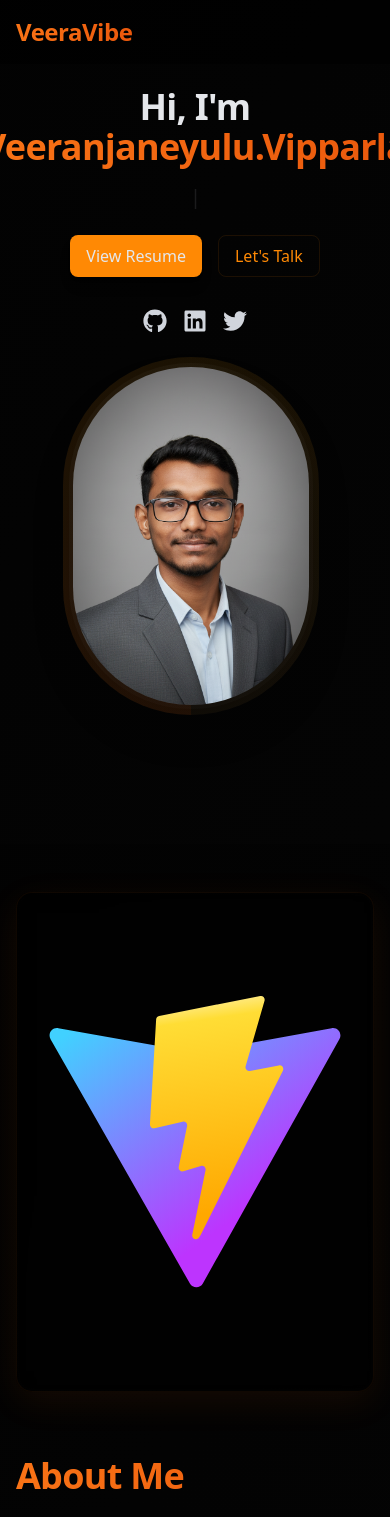
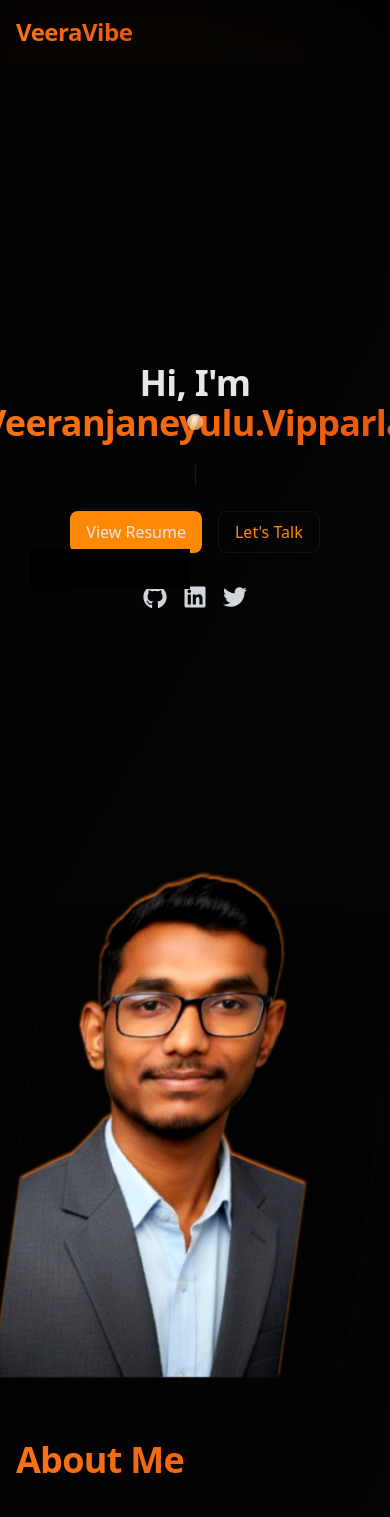
Before and after one commit to veera5423/my-portfolio, a React (Vite) app: page / in a window 390 px wide. Shown: the top 1517 px of the page. Built offline with nearby package versions, Linux system fonts and the light colour scheme.

Commit message:
updated about

```diff
--- a/package.json
+++ b/package.json
@@ -17,6 +17,7 @@
   "dependencies": {
     "@emailjs/browser": "^4.4.1",
     "@react-pdf/renderer": "^4.3.0",
+    "@splinetool/react-spline": "^4.1.0",
     "@tailwindcss/vite": "^4.1.17",
     "framer-motion": "^12.14.0",
     "react": "^18.2.0",
--- a/src/App.tsx
+++ b/src/App.tsx
@@ -1,6 +1,7 @@
 import { useEffect } from 'react';
 import { ThemeProvider, useTheme } from './context/ThemeContext';
 import Navbar from './components/layout/Navbar';
+import Background from './components/ui/Background';
 import Hero from './components/sections/Hero';
 import About from './components/sections/About';
 import Skills from './components/sections/Skills';
@@ -8,6 +9,8 @@ import Projects from './components/sections/Projects';
 import Education from './components/sections/Education';
 import Contact from './components/sections/Contact';
 import Footer from './components/layout/Footer';
+import MouseFollower from './components/ui/MouseFollower';
+import ThreeDAne from './components/ui/ThreeDAne';
 
 const AppContent = () => {
   const { isDarkMode, toggleTheme } = useTheme();
@@ -29,7 +32,10 @@ const AppContent = () => {
   return (
     <div className="min-h-screen bg-black transition-colors duration-300">
       <Navbar />
+      <Background />
       <main>
+
+        <MouseFollower />
         <Hero />
         <About />
         <Skills />
@@ -37,7 +43,7 @@ const AppContent = () => {
         <Education />
         <Contact />
       </main>
-      <Footer onThemeToggle={toggleTheme} isDarkMode={isDarkMode} />
+      <Footer  />
     </div>
   );
 };
--- a/src/components/sections/About.tsx
+++ b/src/components/sections/About.tsx
@@ -44,26 +44,19 @@ const About = () => {
           animate={inView ? 'visible' : 'hidden'}
           className="grid grid-cols-1 md:grid-cols-2 gap-16 items-center"
         >
-          <motion.div variants={itemVariants} className="relative group">
-            <div className="w-full h-[500px] rounded-2xl overflow-hidden glass neon-accent">
-              <motion.div
-                className="w-full h-full bg-black/10"
-                animate={{
-                  scale: [1, 1.02, 1],
-                }}
-                transition={{
-                  duration: 10,
-                  repeat: Infinity,
-                  repeatType: 'reverse',
-                }}
-              />
-              <img
-                src="vite.svg"
-                alt="Profile Sketch"
-                className="absolute inset-0 w-full h-full object-contain p-8 group-hover:scale-105 transition-transform duration-500"
-              />
+          <motion.div variants={itemVariants} className="relative group flex justify-center md:justify-start">
+            <div className="slanted-rect w-full h-[300px] md:w-[34rem] md:h-[20rem] mx-auto md:mx-0 glass ">
+              <div className="slanted-inner">
+                <img
+                  src="veera1.png"
+                  alt="Veeranjaneyulu Vipparla — Full Stack Developer"
+                  loading="lazy"
+                  className="slanted-image"
+                />
+              </div>
             </div>
           </motion.div>
+
 
           <div className="space-y-8">
             <motion.h2
--- a/src/components/sections/Hero.tsx
+++ b/src/components/sections/Hero.tsx
@@ -4,6 +4,7 @@ import { FaGithub, FaLinkedin, FaTwitter } from 'react-icons/fa';
 import { useState } from 'react';
 import ResumeModal from './ResumeModal';
 import Button from '../ui/Button';
+import ThreeDAne from '../ui/ThreeDAne';
 
 const Hero = () => {
   const [isResumeOpen, setIsResumeOpen] = useState(false);
@@ -66,20 +67,13 @@ const Hero = () => {
           initial={{ opacity: 0, x: 50 }}
           animate={{ opacity: 1, x: 0 }}
           transition={{ duration: 0.5 }}
-          className="flex-1 mt-6 md:mt-0"
+          className="flex-1 mt-0 md:mt-0 relative"
         >
-          <div className="relative mr-2 mb-36 w-64 h-64 md:w-[25rem] md:h-[25rem] mx-auto">
-            <div className="ring-gradient rounded-full p-1">
-              <div className="profile-frame rounded-full p-1">
-                <motion.img
-                  whileHover={{ scale: 1.05 }}
-                  src="veera2.png"
-                  alt="Profile"
-                  className="rounded-full shadow-2xl object-cover w-full h-full"
-                />
-              </div>
-            </div>
+          <div className="hidden md:block relative  -mt-3 ml-20 md:w-[34rem] md:h-[34rem] mx-auto">
+            {/* Spline canvas will fill the parent container on desktop only */}
+            <ThreeDAne />
           </div>
+          <div id="box" className="absolute z-50 bg-black  w-40 h-10 right-[5px] bottom-5"></div>
         </motion.div>
       </div>
       <ResumeModal isOpen={isResumeOpen} onClose={closeResume} />
@@ -87,4 +81,4 @@ const Hero = () => {
   );
 };
 
-export default Hero;
+export default Hero
--- /dev/null
+++ b/src/components/ui/Background.tsx
@@ -0,0 +1,13 @@
+import React from 'react';
+
+const Background: React.FC = () => {
+  return (
+    <div className="site-background" aria-hidden>
+      <div className="floating-blob blob-1" />
+      <div className="floating-blob blob-2" />
+      <div className="floating-blob blob-3" />
+    </div>
+  );
+};
+
+export default Background;
--- /dev/null
+++ b/src/components/ui/MouseFollower.tsx
@@ -0,0 +1,37 @@
+import React, { useEffect, useRef } from 'react';
+
+const MouseFollower: React.FC = () => {
+  const dotRef = useRef<HTMLDivElement | null>(null);
+  const pos = useRef({ x: window.innerWidth / 2, y: window.innerHeight / 2 });
+  const mouse = useRef({ x: pos.current.x, y: pos.current.y });
+
+  useEffect(() => {
+    const onMove = (e: MouseEvent) => {
+      mouse.current.x = e.clientX;
+      mouse.current.y = e.clientY;
+    };
+
+    let raf = 0;
+
+    const loop = () => {
+      pos.current.x += (mouse.current.x - pos.current.x) * 0.12;
+      pos.current.y += (mouse.current.y - pos.current.y) * 0.12;
+      if (dotRef.current) {
+        dotRef.current.style.transform = `translate3d(${pos.current.x - 8}px, ${pos.current.y - 8}px, 0)`;
+      }
+      raf = requestAnimationFrame(loop);
+    };
+
+    window.addEventListener('mousemove', onMove);
+    raf = requestAnimationFrame(loop);
+
+    return () => {
+      window.removeEventListener('mousemove', onMove);
+      cancelAnimationFrame(raf);
+    };
+  }, []);
+
+  return <div ref={dotRef} className="mouse-follower" />;
+};
+
+export default MouseFollower;
--- /dev/null
+++ b/src/components/ui/SkillOrbit.tsx
@@ -0,0 +1,48 @@
+import React from 'react';
+import { SiReact, SiTypescript, SiNodedotjs, SiTailwindcss, SiNextdotjs, SiMongodb, SiCss3, SiHtml5, SiJavascript, SiExpress } from 'react-icons/si';
+
+const skills = [SiReact, SiTypescript, SiNodedotjs, SiTailwindcss, SiNextdotjs,SiMongodb, SiExpress, SiJavascript, SiHtml5, SiCss3];
+
+const SkillOrbit: React.FC<{ size?: number; radius?: number }> = ({ size = 360, radius = 160 }) => {
+  const angleStep = (Math.PI * 2) / skills.length;
+  // increase depth factor for a stronger 3D effect
+  const depthFactor = 0.9 * radius; // how deep the z axis goes
+
+  return (
+    <div
+      className="orbit-container"
+      style={{ width: size, height: size }}
+      aria-hidden
+    >
+      <div className="orbit">
+        {skills.map((Icon, i) => {
+          const angle = i * angleStep;
+          const x = Math.cos(angle) * radius;
+          // larger vertical offset to make the ellipse more pronounced
+          const y = Math.sin(angle) * (radius * 0.18);
+          // z used to create depth; when the orbit rotates, items appear closer/further
+          const z = Math.sin(angle) * depthFactor;
+          const scale = 1 + (z / depthFactor) * 0.28; // stronger scale change with depth
+          const opacity = 0.6 + (z / depthFactor) * 0.35;
+
+          return (
+            <div
+              key={i}
+              className="orbit-item"
+              title={Icon.displayName || `skill-${i}`}
+              style={{
+                transform: `translate3d(${x}px, ${y}px, ${z}px) scale(${scale})`,
+                opacity,
+                zIndex: Math.round(z) + 200,
+              }}
+            >
+              <Icon />
+            </div>
+          );
+        })}
+      </div>
+    </div>
+  );
+};
+
+export default SkillOrbit;
--- /dev/null
+++ b/src/components/ui/ThreeDAne.jsx
@@ -0,0 +1,15 @@
+import Spline from '@splinetool/react-spline';
+
+export default function ThreeDAne() {
+  return (
+    <div className="spline-wrapper">
+      <div className="spline-canvas-wrapper">
+        <Spline scene="https://prod.spline.design/et35-CkaWA-U7EmL/scene.splinecode" className="spline-canvas" />
+      </div>
+
+      {/* Slanted blurred light overlays to simulate directional light */}
+      <div className="spline-light spline-light-1" aria-hidden />
+
+    </div>
+  );
+}
--- a/src/index.css
+++ b/src/index.css
@@ -134,8 +134,51 @@
 }
 
 .profile-frame {
-	background: linear-gradient(135deg, rgba(255,255,255,0.03), rgba(255,255,255,0.02));
+	background: linear-gradient(135deg, rgba(216, 20, 20, 0.03), rgba(231, 10, 10, 0.02));
 }
+
+/* Slanted rectangle portrait styles */
+.slanted-rect {
+
+	border-radius: 30px;
+	transform: skewX(-8deg);
+	transition: transform 420ms cubic-bezier(.1,.1,.1,1), box-shadow 320ms ease;
+	position: relative;
+	height: 420px;
+	/* background: linear-gradient(360deg, rgba(215, 14, 14, 0.02),rgba(219, 17, 17, 0.01)); */
+}
+
+.slanted-inner {
+	width: 100%;
+	height: 100%;
+	transform: skewX(2deg);
+	position: absolute;
+	z-index: 0;
+	/* box-shadow: 0 0 12px rgba(221, 11, 11, 0.12); */
+	transform: translateX(1.5%);
+	filter: drop-shadow(0 -.4mm 0.1rem var(--brand-500));
+
+}
+.slanted-image {
+	width: 80%;
+	height: 150%;
+	object-fit: cover;
+	/* filter: drop-shadow(5px 5px 10px rgba(240, 5, 5, 0.5)); */
+	transition: transform 420ms cubic-bezier(.2,.9,.2,1), filter 320ms ease;
+	filter: saturate(1.3) contrast(1.2);
+	z-index: 2;
+	position: absolute;
+	top: -49.5%;
+
+
+
+}.slanted-rect:hover .slanted-image {
+	transform: scale(1.05) translateY(2%);
+	filter: saturate(1.4) contrast(1.3) drop-shadow(0 6px 20px rgba(249,115,22,0.2));
+}
+
+
+
 
 /* Dark-specific tweaks (kept for compatibility) */
 .dark .ring-gradient {
@@ -144,3 +187,113 @@
 .dark .profile-frame {
  	background: linear-gradient(135deg, rgba(255,255,255,0.02), rgba(255,255,255,0.01));
 }
+
+/* Orbiting skills around the hero profile */
+.orbit-container {
+	position: absolute;
+	left: 50%;
+	top: 50%;
+	transform: translate(-50%, -50%);
+	pointer-events: none;
+	perspective: 900px; /* allow 3d perspective */
+}
+.orbit {
+	position: relative;
+	width: 100%;
+	height: 100%;
+	transform-style: preserve-3d;
+	will-change: transform;
+	/* rotate around Y to create a 3D orbit; keep a slight X tilt */
+	animation: orbit-3d 18s linear infinite;
+	transform: rotateX(18deg) rotateZ(0deg);
+}
+
+.orbit-item {
+	position: absolute;
+	left: 50%;
+	top: 50%;
+	transform-origin: center center;
+	width: 44px;
+	height: 44px;
+	margin-left: -22px;
+	margin-top: -22px;
+	display: grid;
+	place-items: center;
+	border-radius: 9999px;
+	background: rgba(255,255,255,0.03);
+	color: var(--brand-200);
+	box-shadow: 0 6px 18px rgba(0,0,0,0.6);
+	transition: transform 220ms ease-in, background 220ms ease-in-out, opacity 220ms ease;
+	pointer-events: auto;
+	backface-visibility: hidden;
+}
+.orbit-item svg { width: 22px; height: 22px; transform: translateZ(1px); }
+
+@keyframes orbit-3d {
+	from { transform: rotateY(0deg) rotateX(18deg); }
+	to { transform: rotateY(360deg) rotateX(18deg); }
+}
+
+/* Mouse follower */
+.mouse-follower {
+	position: fixed;
+	left: 0;
+	top: 0;
+	width: 16px;
+	height: 16px;
+	border-radius: 50%;
+	background: radial-gradient(circle at 40% 30%, rgba(255,255,255,0.85), rgba(249,115,22,0.9));
+	box-shadow: 0 6px 20px rgba(249,115,22,0.12), 0 0 40px rgba(249,115,22,0.06);
+	transform: translate3d(-50%, -50%, 0);
+	pointer-events: none;
+	mix-blend-mode: screen;
+	z-index: 60;
+}
+
+/* Background floating blobs */
+.site-background {
+	position: fixed;
+	inset: 0;
+	z-index: 0;
+	pointer-events: none;
+	overflow: hidden;
+}
+.floating-blob {
+	position: absolute;
+	filter: blur(40px);
+	opacity: 0.6;
+	mix-blend-mode: screen;
+}
+.blob-1 { width: 420px; height: 420px; background: radial-gradient(circle at 30% 30%, rgba(249,115,22,0.14), rgba(249,115,22,0.04)); left: -10%; top: -5%; animation: float-1 14s ease-in-out infinite; }
+.blob-2 { width: 360px; height: 360px; background: radial-gradient(circle at 60% 50%, rgba(59,130,246,0.08), rgba(59,130,246,0.02)); right: -8%; top: 10%; animation: float-2 18s ease-in-out infinite; }
+.blob-3 { width: 300px; height: 300px; background: radial-gradient(circle at 40% 60%, rgba(34,197,94,0.06), rgba(34,197,94,0.02)); left: 20%; bottom: -10%; animation: float-3 20s ease-in-out infinite; }
+
+@keyframes float-1 { 0% { transform: translateY(0) translateX(0) } 50% { transform: translateY(18px) translateX(8px) } 100% { transform: translateY(0) translateX(0) } }
+@keyframes float-2 { 0% { transform: translateY(0) translateX(0) } 50% { transform: translateY(-24px) translateX(-6px) } 100% { transform: translateY(0) translateX(0) } }
+@keyframes float-3 { 0% { transform: translateY(0) translateX(0) } 50% { transform: translateY(10px) translateX(12px) } 100% { transform: translateY(0) translateX(0) } }
+
+/* ensure content appears above background blobs */
+header, nav, main, section, footer, .card, .glass { position: relative; z-index: 40; }
+
+/* Spline wrapper + slanted blurred light overlays */
+.spline-wrapper { position: absolute; inset: 0; width: 100%; height: 100%; pointer-events: none; z-index: 20; }
+.spline-canvas-wrapper { position: absolute; inset: 0; width: 100%; height: 100%; }
+.spline-canvas { width: 100% !important; height: 100% !important; display: block; }
+
+.spline-light {
+	position: absolute;
+	pointer-events: none;
+	mix-blend-mode: screen;
+	filter: blur(80px);
+	opacity: 0.55;
+	z-index: 30;
+}
+.spline-light-1 {
+
+	left: 35%;
+	top: -22%;
+	width: 70%;
+	height: 48%;
+	background: linear-gradient(120deg, rgba(255,255,255,0.12), rgba(249,115,22,0.06));
+	transform: rotate(-18deg) translateZ(0);
+}
```
Also changed, not shown: public/veera1.png (added), 1 other file (tests, documents, lock files or other folders).
